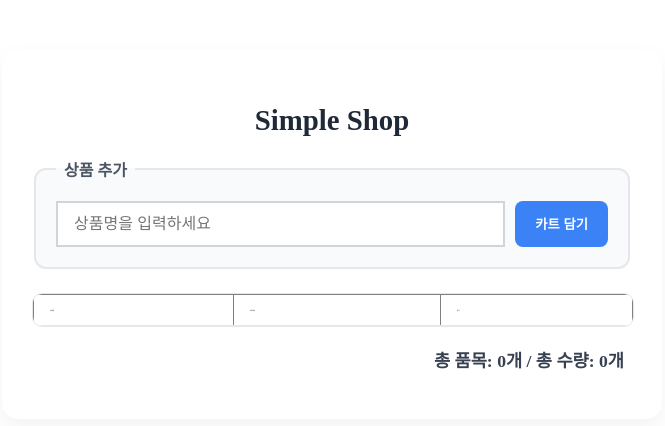
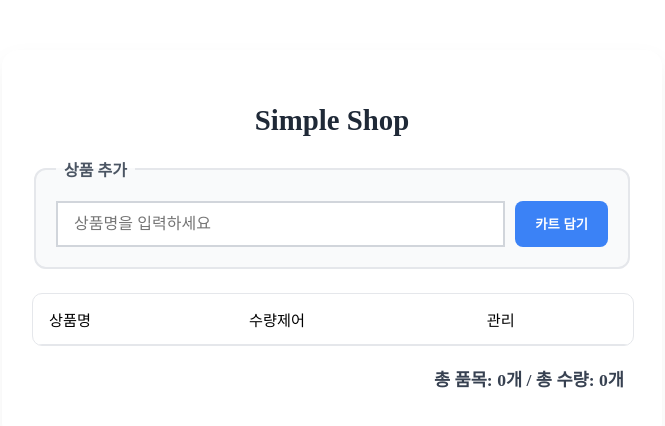
Before and after one commit to ryan7715/react-02-cart, a React (Vite) app: page / in a window 1280 px wide. Shown: the top 426 px of the page, without its empty margins (308-973 px from the left). Built offline with nearby package versions, Linux system fonts and the light colour scheme; the HTML template or start-up script is replaced by a standard one.

Commit message:
스타일링 적용 완료 (2차 수정본)

```diff
--- a/src/App.jsx
+++ b/src/App.jsx
@@ -57,7 +57,7 @@ function App() {
                 </form>
             </fieldset>
             <div className={styles.tableWrapper}>
-                <table className={styles.table} border={1} cellPadding={10}>
+                <table className={styles.table}>
                     <thead>
                         <tr>
                             <td>상품명</td>
--- a/src/App.module.css
+++ b/src/App.module.css
@@ -41,7 +41,7 @@
     font-size: 1rem;
     border: 2px solid #d1d5db;
     outline: none;
-    transition: border-coler 0.2s;
+    transition: border-color 0.2s;
     background-color: white;
 }
 
@@ -57,7 +57,7 @@
     border: none;
     border-radius: 8px;
     cursor: pointer;
-    transition: background-color0.02s;
+    transition: background-color 0.2s;
 }
 
 .submitButton:hover {
@@ -80,7 +80,7 @@
     width: 100%;
     border-collapse: collapse;
     text-align: left;
-    font-size: 0.095rem;
+    font-size: 0.95rem;
 }
 
 /*
```
